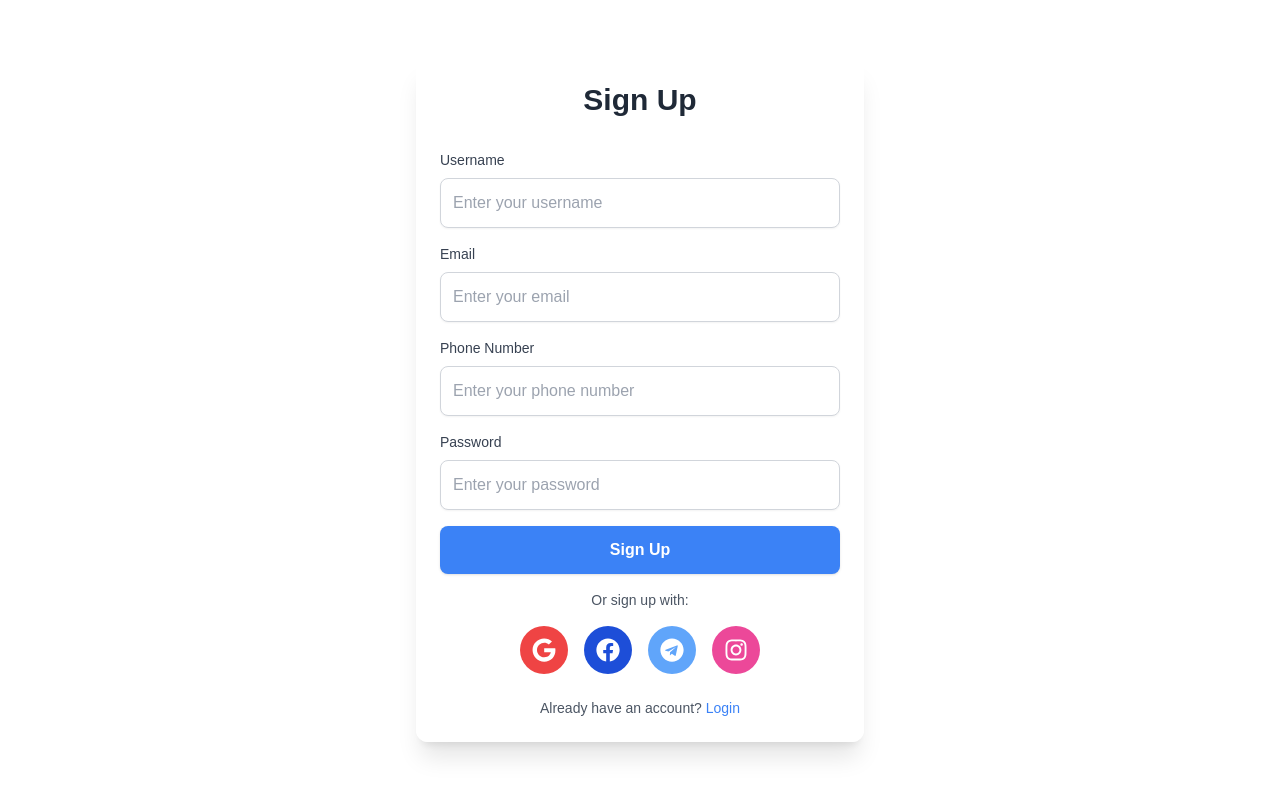
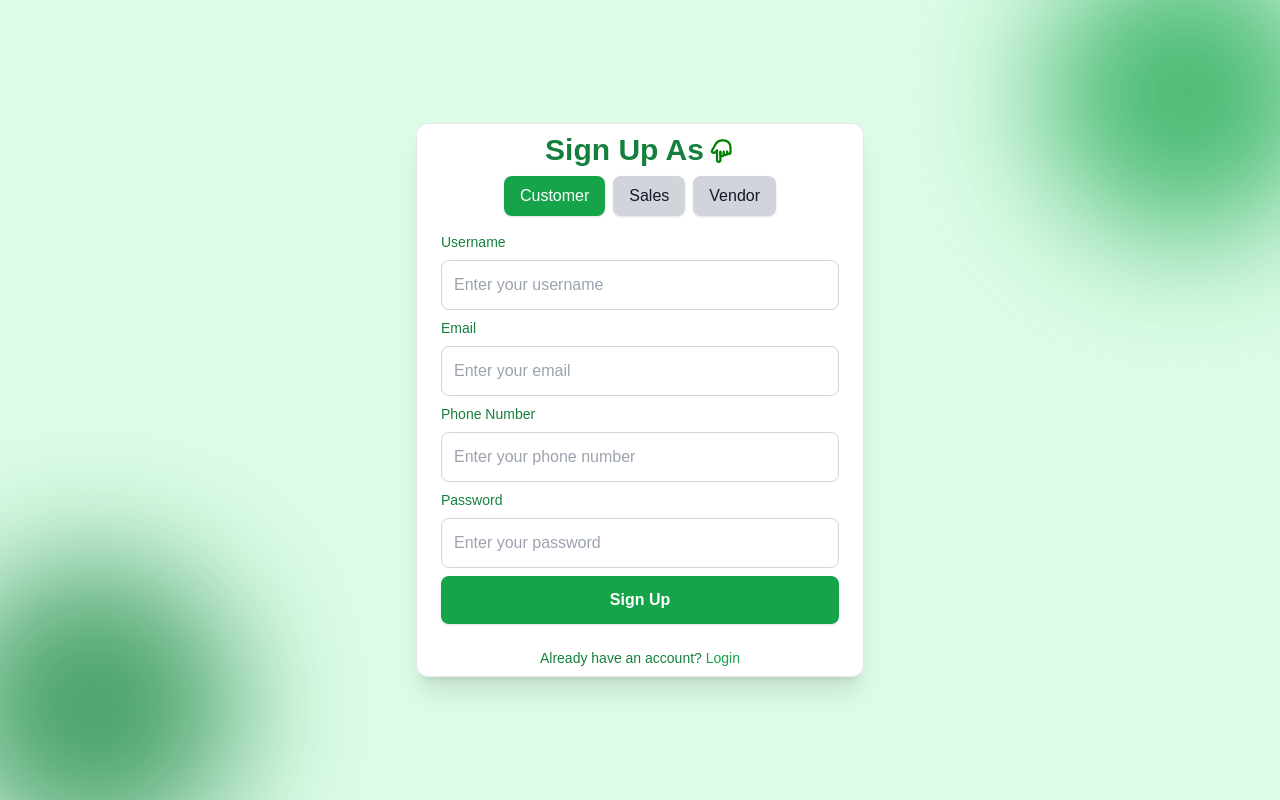
Before and after one commit to yared098/Afro-Digital-sales-front-end1, a React (Vite) app: page /signup in a window 1280 px wide. Built offline with nearby package versions, Linux system fonts and the light colour scheme.

Commit message:
login and signup updated

```diff
--- a/src/App.jsx
+++ b/src/App.jsx
@@ -9,6 +9,7 @@ import SalesDashboard from './pages/SalesDashboard';
 import BusinessDashboard from './pages/BusinessDashboard';
 import './App.css'; // Import Tailwind CSS here
 import HomePage from './pages/HomePage';
+import GetStartedPage from './pages/GetStartedPage';
 
 function App() {
   // Initialize Firebase Auth
@@ -18,6 +19,7 @@ function App() {
     <Router>
       <Routes>
         <Route path="/" element={<HomePage />} /> {/* Default route */}
+        <Route path="/getStarted" element={<GetStartedPage />} /> {/* Default route */}
         <Route path="/signup" element={<SignUp />} />
         <Route path="/login" element={<Login />} />
 
--- /dev/null
+++ b/src/pages/GetStartedPage.jsx
@@ -0,0 +1,56 @@
+import { useState } from "react";
+import { motion } from "framer-motion";
+
+export default function GetStartedPage() {
+  const [isLogin, setIsLogin] = useState(true);
+  const [role, setRole] = useState("customer");
+
+  return (
+    <div className="flex justify-center items-center min-h-screen bg-white p-4">
+      <motion.div
+        initial={{ opacity: 0, y: -20 }}
+        animate={{ opacity: 1, y: 0 }}
+        transition={{ duration: 0.5 }}
+      >
+        <div className="max-w-md w-full p-6 shadow-lg rounded-2xl border border-gray-200 bg-white">
+          <div>
+            <h2 className="text-2xl font-bold text-center mb-4">
+              {isLogin ? "Login" : "Sign Up"}
+            </h2>
+            <select
+              value={role}
+              onChange={(e) => setRole(e.target.value)}
+              className="w-full p-2 border border-gray-300 rounded mb-4"
+            >
+              <option value="customer">Customer</option>
+              <option value="sales">Sales</option>
+              <option value="company">Company</option>
+            </select>
+            <input
+              placeholder="Email"
+              type="email"
+              className="w-full p-2 border border-gray-300 rounded mb-3"
+            />
+            <input
+              placeholder="Password"
+              type="password"
+              className="w-full p-2 border border-gray-300 rounded mb-4"
+            />
+            <button className="w-full p-2 bg-blue-600 text-white rounded">
+              {isLogin ? "Login" : "Sign Up"}
+            </button>
+            <p className="text-center text-sm mt-4">
+              {isLogin ? "Don't have an account?" : "Already have an account?"}
+              <span
+                className="text-blue-600 cursor-pointer ml-1"
+                onClick={() => setIsLogin(!isLogin)}
+              >
+                {isLogin ? "Sign Up" : "Login"}
+              </span>
+            </p>
+          </div>
+        </div>
+      </motion.div>
+    </div>
+  );
+}
--- a/src/pages/Login.jsx
+++ b/src/pages/Login.jsx
@@ -1,243 +1,123 @@
-
-
-// import React, { useState } from 'react';
-// import { signInWithEmailAndPasswordCustom, signInWithProvider } from '../services/auth/authService'; // Use the correct function names
-// import { useNavigate } from 'react-router-dom';
-// import { FaGoogle, FaFacebook, FaTwitter, FaInstagram } from 'react-icons/fa'; // Import icons
-
-// const Login = () => {
-//   const [email, setEmail] = useState('');
-//   const [password, setPassword] = useState('');
-//   const [error, setError] = useState('');
-//   const navigate = useNavigate();
-
-//   const handleLogin = async (e) => {
-//     e.preventDefault();
-//     try {
-//       await signInWithEmailAndPasswordCustom(email, password); // Corrected function name
-//       navigate('/dashboard'); // Redirect to dashboard or homepage after login
-//     } catch (error) {
-//       setError('Error logging in. Please try again.');
-//     }
-//   };
-
-//   const handleProviderLogin = async (provider) => {
-//     try {
-//       await signInWithProvider(provider);
-//       navigate('/dashboard'); // Redirect to dashboard after successful login
-//     } catch (error) {
-//       setError(`Error logging in with ${provider}. Please try again.`);
-//     }
-//   };
-
-//   return (
-//     <div className="bg-white w-full min-h-screen flex justify-center items-center">
-//       <div className="w-full max-w-md p-6 bg-white bg-opacity-80 backdrop-blur-lg rounded-xl shadow-xl">
-//         <h2 className="text-3xl font-semibold text-center text-gray-800">Login</h2>
-//         <form onSubmit={handleLogin} className="mt-8 space-y-4">
-//           <div className="flex flex-col">
-//             <label htmlFor="email" className="text-sm font-medium text-gray-700">Email</label>
-//             <input
-//               type="email"
-//               id="email"
-//               placeholder="Enter your email"
-//               value={email}
-//               onChange={(e) => setEmail(e.target.value)}
-//               className="p-3 mt-2 border border-gray-300 rounded-lg shadow-sm focus:outline-none focus:ring-2 focus:ring-blue-500"
-//             />
-//           </div>
-//           <div className="flex flex-col">
-//             <label htmlFor="password" className="text-sm font-medium text-gray-700">Password</label>
-//             <input
-//               type="password"
-//               id="password"
-//               placeholder="Enter your password"
-//               value={password}
-//               onChange={(e) => setPassword(e.target.value)}
-//               className="p-3 mt-2 border border-gray-300 rounded-lg shadow-sm focus:outline-none focus:ring-2 focus:ring-blue-500"
-//             />
-//           </div>
-//           {error && <p className="text-red-500 text-sm">{error}</p>}
-//           <button type="submit" className="w-full p-3 mt-4 bg-blue-500 text-white font-semibold rounded-lg shadow hover:bg-blue-600">
-//             Login
-//           </button>
-//         </form>
-//         <div className="mt-6">
-//           <p className="text-center mb-4 text-sm text-gray-600">Or login with</p>
-//           <div className="flex justify-center space-x-4 mt-4">
-//             <button
-//               onClick={() => handleProviderLogin('google')}
-//               className="p-3 bg-red-500 text-white rounded-full hover:bg-red-600 transition"
-//             >
-//               <FaGoogle size={24} />
-//             </button>
-//             <button
-//               onClick={() => handleProviderLogin('facebook')}
-//               className="p-3 bg-blue-600 text-white rounded-full hover:bg-blue-700 transition"
-//             >
-//               <FaFacebook size={24} />
-//             </button>
-//             <button
-//               onClick={() => handleProviderLogin('twitter')}
-//               className="p-3 bg-blue-400 text-white rounded-full hover:bg-blue-500 transition"
-//             >
-//               <FaTwitter size={24} />
-//             </button>
-//             <button
-//               onClick={() => handleProviderLogin('instagram')}
-//               className="p-3 bg-pink-500 text-white rounded-full hover:bg-pink-600 transition"
-//             >
-//               <FaInstagram size={24} />
-//             </button>
-//           </div>
-//         </div>
-//         <p className="mt-6 text-center text-sm text-gray-600">
-//           Don't have an account?{' '}
-//           <a href="/signup" className="text-blue-500 hover:underline">Sign Up</a>
-//         </p>
-//       </div>
-//     </div>
-//   );
-// };
-
-// export default Login;
-
-import React, { useState } from 'react';
-import { signInWithEmailAndPasswordCustom, signInWithProvider } from '../services/auth/authService'; // Correct function names
+import { useState } from 'react';
 import { useNavigate } from 'react-router-dom';
 import { FaGoogle, FaFacebook, FaTwitter, FaInstagram } from 'react-icons/fa';
+import axios from 'axios';
+import { motion } from 'framer-motion';
+import { TbHandFingerDown } from "react-icons/tb";
 
 const Login = () => {
   const [email, setEmail] = useState('');
   const [password, setPassword] = useState('');
+  const [role, setRole] = useState('user');
   const [error, setError] = useState('');
-  const [loading, setLoading] = useState(false); // State for loading indicator
+  const [loading, setLoading] = useState(false);
   const navigate = useNavigate();
 
   const handleLogin = async (e) => {
     e.preventDefault();
-    setLoading(true); // Show loading indicator
-    setError(''); // Reset error message
+    setLoading(true);
+    setError('');
     try {
-      await signInWithEmailAndPasswordCustom(email, password); // Corrected function name
-      navigate('/dashboard'); // Redirect to dashboard or homepage after login
+      const response = await axios.post('/api/auth/login', { email, password, role });
+      if (response.data.success) {
+        navigate(`/${role}/dashboard`);
+      } else {
+        setError(response.data.message || 'Error logging in. Please try again.');
+      }
     } catch (error) {
       setError('Error logging in. Please try again.');
     } finally {
-      setLoading(false); // Hide loading indicator
-    }
-  };
-
-  const handleProviderLogin = async (provider) => {
-    setLoading(true); // Show loading indicator
-    setError(''); // Reset error message
-    try {
-      await signInWithProvider(provider);
-      navigate('/dashboard'); // Redirect to dashboard after successful login
-    } catch (error) {
-      setError(`Error logging in with ${provider}. Please try again.`);
-    } finally {
-      setLoading(false); // Hide loading indicator
+      setLoading(false);
     }
   };
 
   return (
-    <div className="bg-white w-full min-h-screen flex justify-center items-center">
-      <div className="w-full max-w-md p-6 bg-white bg-opacity-80 backdrop-blur-lg rounded-xl shadow-xl">
-        <h2 className="text-3xl font-semibold text-center text-gray-800">Login</h2>
-        <form onSubmit={handleLogin} className="mt-8 space-y-4">
+    <div className="relative w-full min-h-screen flex justify-center items-center bg-green-100 overflow-hidden">
+      {/* Glowing circles */}
+      <div className="absolute top-[-50px] right-[-50px] w-72 h-72 bg-green-600 blur-3xl rounded-full animate-pulse"></div>
+      <div className="absolute bottom-[-50px] left-[-50px] w-72 h-72 bg-green-700 blur-3xl rounded-full animate-pulse"></div>
+
+      <motion.div
+        initial={{ opacity: 0, scale: 0.9 }}
+        animate={{ opacity: 1, scale: 1 }}
+        transition={{ duration: 0.5 }}
+        className="w-full max-w-md px-6 py-8 z-10 bg-white rounded-xl shadow-xl border border-gray-200"
+      >
+        <div className='flex justify-center items-center gap-1'>
+          <h2 className="text-3xl font-semibold text-center text-green-700">Login As </h2>
+          <TbHandFingerDown size={27} color='green'/>
+        </div>
+        <div className="mt-4 flex justify-center space-x-2">
+          {['customer', 'sales', 'vendor'].map((r) => (
+            <motion.button
+              key={r}
+              onClick={() => setRole(r)}
+              whileHover={{ scale: 1.1 }}
+              whileTap={{ scale: 0.9 }}
+              className={`px-4 py-2 rounded-lg shadow transition-all duration-300 ${role === r ? 'bg-green-600 text-white' : 'bg-gray-300 text-gray-900'}`}
+            >
+              {r.charAt(0).toUpperCase() + r.slice(1)}
+            </motion.button>
+          ))}
+        </div>
+        <form onSubmit={handleLogin} className="mt-6 space-y-4">
           <div className="flex flex-col">
-            <label htmlFor="email" className="text-sm font-medium text-gray-700">Email</label>
+            <label htmlFor="email" className="text-sm font-medium text-green-700">Email</label>
             <input
               type="email"
               id="email"
               placeholder="Enter your email"
               value={email}
               onChange={(e) => setEmail(e.target.value)}
-              className="p-3 mt-2 border border-gray-300 rounded-lg shadow-sm focus:outline-none focus:ring-2 focus:ring-blue-500"
+              className="p-3 mt-2 border border-gray-300 bg-white text-gray-900 rounded-lg focus:outline-none focus:ring-2 focus:ring-green-500"
             />
           </div>
           <div className="flex flex-col">
-            <label htmlFor="password" className="text-sm font-medium text-gray-700">Password</label>
+            <label htmlFor="password" className="text-sm font-medium text-green-700">Password</label>
             <input
               type="password"
               id="password"
               placeholder="Enter your password"
               value={password}
               onChange={(e) => setPassword(e.target.value)}
-              className="p-3 mt-2 border border-gray-300 rounded-lg shadow-sm focus:outline-none focus:ring-2 focus:ring-blue-500"
+              className="p-3 mt-2 border border-gray-300 bg-white text-gray-900 rounded-lg focus:outline-none focus:ring-2 focus:ring-green-500"
             />
           </div>
           {error && <p className="text-red-500 text-sm">{error}</p>}
-          <button
+          <motion.button
             type="submit"
-            className="w-full p-3 mt-4 bg-blue-500 text-white font-semibold rounded-lg shadow hover:bg-blue-600 flex items-center justify-center"
-            disabled={loading} // Disable button during loading
+            whileHover={{ scale: 1.05 }}
+            whileTap={{ scale: 0.95 }}
+            className="w-full p-3 mt-4 bg-green-600 text-white font-semibold rounded-lg shadow hover:bg-green-700 flex items-center justify-center transition-all duration-300"
+            disabled={loading}
           >
-            {loading ? (
-              <svg
-                className="w-5 h-5 text-white animate-spin"
-                xmlns="http://www.w3.org/2000/svg"
-                fill="none"
-                viewBox="0 0 24 24"
-              >
-                <circle
-                  className="opacity-25"
-                  cx="12"
-                  cy="12"
-                  r="10"
-                  stroke="currentColor"
-                  strokeWidth="4"
-                ></circle>
-                <path
-                  className="opacity-75"
-                  fill="currentColor"
-                  d="M4 12a8 8 0 018-8v8H4z"
-                ></path>
-              </svg>
-            ) : (
-              'Login'
-            )}
-          </button>
+            {loading ? 'Loading...' : 'Login'}
+          </motion.button>
         </form>
         <div className="mt-6">
-          <p className="text-center mb-4 text-sm text-gray-600">Or login with</p>
+          <p className="text-center mb-4 text-sm text-green-700">Or login with</p>
           <div className="flex justify-center space-x-4 mt-4">
-            <button
-              onClick={() => handleProviderLogin('google')}
-              className="p-3 bg-red-500 text-white rounded-full hover:bg-red-600 transition"
-              disabled={loading} // Disable during loading
-            >
-              <FaGoogle size={24} />
-            </button>
-            <button
-              onClick={() => handleProviderLogin('facebook')}
-              className="p-3 bg-blue-600 text-white rounded-full hover:bg-blue-700 transition"
-              disabled={loading} // Disable during loading
-            >
-              <FaFacebook size={24} />
-            </button>
-            <button
-              onClick={() => handleProviderLogin('twitter')}
-              className="p-3 bg-blue-400 text-white rounded-full hover:bg-blue-500 transition"
-              disabled={loading} // Disable during loading
-            >
-              <FaTwitter size={24} />
-            </button>
-            <button
-              onClick={() => handleProviderLogin('instagram')}
-              className="p-3 bg-pink-500 text-white rounded-full hover:bg-pink-600 transition"
-              disabled={loading} // Disable during loading
-            >
-              <FaInstagram size={24} />
-            </button>
+            {[
+              { provider: 'google', color: 'bg-red-500', icon: <FaGoogle size={24} /> },
+              { provider: 'facebook', color: 'bg-blue-600', icon: <FaFacebook size={24} /> },
+              { provider: 'twitter', color: 'bg-blue-400', icon: <FaTwitter size={24} /> },
+              { provider: 'instagram', color: 'bg-pink-500', icon: <FaInstagram size={24} /> }
+            ].map(({ provider, color, icon }) => (
+              <button
+                key={provider}
+                className={`p-3 ${color} text-white rounded-full hover:opacity-80 transition`}
+                disabled={loading}
+              >
+                {icon}
+              </button>
+            ))}
           </div>
         </div>
-        <p className="mt-6 text-center text-sm text-gray-600">
+        <p className="mt-6 text-center text-sm text-green-700">
           Don't have an account?{' '}
-          <a href="/signup" className="text-blue-500 hover:underline">Sign Up</a>
+          <a href="/signup" className="text-green-600 hover:underline">Sign Up</a>
         </p>
-      </div>
+      </motion.div>
     </div>
   );
 };
--- a/src/pages/SignUp.jsx
+++ b/src/pages/SignUp.jsx
@@ -1,128 +1,128 @@
-import React, { useState } from 'react';
-import { signUpWithEmailAndPassword } from '../services/auth/authService'; // Ensure this is correct
+import { useState } from 'react';
 import { useNavigate } from 'react-router-dom';
-import { FaGoogle, FaFacebook, FaTelegram, FaInstagram } from 'react-icons/fa'; // Import icons
+import axios from 'axios';
+import { motion } from 'framer-motion';
+import { TbHandFingerDown } from "react-icons/tb";
 
 const SignUp = () => {
   const [email, setEmail] = useState('');
   const [password, setPassword] = useState('');
   const [username, setUsername] = useState('');
   const [phoneNumber, setPhoneNumber] = useState('');
+  const [role, setRole] = useState('customer');
   const [error, setError] = useState('');
+  const [loading, setLoading] = useState(false);
   const navigate = useNavigate();
 
   const handleSignUp = async (e) => {
     e.preventDefault();
+    setLoading(true);
+    setError('');
     try {
-      await signUpWithEmailAndPassword(email, password);
-      navigate('/login'); // Redirect to login after successful sign-up
+      const response = await axios.post(`/api/auth/${role}`, { username, email, phoneNumber, password, role });
+      if (response.data.success) {
+        navigate('/login');
+      } else {
+        setError(response.data.message || 'Error signing up. Please try again.');
+      }
     } catch (error) {
+      console.error("handleSignUp error:", error)
       setError('Error signing up. Please try again.');
+    } finally {
+      setLoading(false);
     }
   };
 
-  const handleSocialSignUp = (platform) => {
-    console.log(`Sign up with ${platform}`);
-    // Add logic for the respective social media authentication
-  };
+  return (
+    <div className="relative w-full min-h-screen flex justify-center items-center bg-green-100 overflow-hidden">
+      {/* Glowing circles */}
+      <div className="absolute top-[-50px] right-[-50px] w-72 h-72  bg-green-600  blur-3xl rounded-full animate-pulse"></div>
+      <div className="absolute bottom-[-50px] left-[-50px] w-72 h-72  bg-green-700  blur-3xl rounded-full animate-pulse"></div>
 
-  return (
-    <div className="bg-white w-full min-h-screen flex justify-center items-center">
-      <div className="w-full max-w-md p-6 bg-white bg-opacity-80 backdrop-blur-lg rounded-xl shadow-xl">
-        <h2 className="text-3xl font-semibold text-center text-gray-800">Sign Up</h2>
-        <form onSubmit={handleSignUp} className="mt-8 space-y-4">
-          {/* Username Field */}
+      <motion.div
+        initial={{ opacity: 0, scale: 0.9 }}
+        animate={{ opacity: 1, scale: 1 }}
+        transition={{ duration: 0.5 }}
+        className="w-full max-w-md px-6 py-2 z-10 bg-white rounded-xl shadow-xl border border-gray-200"
+      >
+        <div className='flex justify-center items-center gap-1'>
+          <h2 className="text-3xl font-semibold text-center text-green-700">Sign Up As </h2>
+          <TbHandFingerDown size={27} color='green'/>
+        </div>
+        <div className="mt-2 flex justify-center space-x-2">
+          {['customer', 'sales', 'vendor'].map((r) => (
+            <motion.button
+              key={r}
+              onClick={() => setRole(r)}
+              whileHover={{ scale: 1.1 }}
+              whileTap={{ scale: 0.9 }}
+              className={`px-4 py-2 rounded-lg shadow transition-all duration-300 ${role === r ? 'bg-green-600 text-white' : 'bg-gray-300 text-gray-900'}`}
+            >
+              {r.charAt(0).toUpperCase() + r.slice(1)}
+            </motion.button>
+          ))}
+        </div>
+        <form onSubmit={handleSignUp} className="mt-4 space-y-2">
           <div className="flex flex-col">
-            <label htmlFor="username" className="text-sm font-medium text-gray-700">Username</label>
+            <label htmlFor="username" className="text-sm font-medium text-green-700">Username</label>
             <input
               type="text"
               id="username"
               placeholder="Enter your username"
               value={username}
               onChange={(e) => setUsername(e.target.value)}
-              className="p-3 mt-2 border border-gray-300 rounded-lg shadow-sm focus:outline-none focus:ring-2 focus:ring-blue-500"
+              className="p-3 mt-2 border border-gray-300 bg-white text-gray-900 rounded-lg focus:outline-none focus:ring-2 focus:ring-green-500"
             />
           </div>
-
-          {/* Email Field */}
           <div className="flex flex-col">
-            <label htmlFor="email" className="text-sm font-medium text-gray-700">Email</label>
+            <label htmlFor="email" className="text-sm font-medium text-green-700">Email</label>
             <input
               type="email"
               id="email"
               placeholder="Enter your email"
               value={email}
               onChange={(e) => setEmail(e.target.value)}
-              className="p-3 mt-2 border border-gray-300 rounded-lg shadow-sm focus:outline-none focus:ring-2 focus:ring-blue-500"
+              className="p-3 mt-2 border border-gray-300 bg-white text-gray-900 rounded-lg focus:outline-none focus:ring-2 focus:ring-green-500"
             />
           </div>
-
-          {/* Phone Number Field */}
           <div className="flex flex-col">
-            <label htmlFor="phone" className="text-sm font-medium text-gray-700">Phone Number</label>
+            <label htmlFor="phone" className="text-sm font-medium text-green-700">Phone Number</label>
             <input
               type="text"
               id="phone"
               placeholder="Enter your phone number"
               value={phoneNumber}
               onChange={(e) => setPhoneNumber(e.target.value)}
-              className="p-3 mt-2 border border-gray-300 rounded-lg shadow-sm focus:outline-none focus:ring-2 focus:ring-blue-500"
+              className="p-3 mt-2 border border-gray-300 bg-white text-gray-900 rounded-lg focus:outline-none focus:ring-2 focus:ring-green-500"
             />
           </div>
-
-          {/* Password Field */}
           <div className="flex flex-col">
-            <label htmlFor="password" className="text-sm font-medium text-gray-700">Password</label>
+            <label htmlFor="password" className="text-sm font-medium text-green-700">Password</label>
             <input
               type="password"
               id="password"
               placeholder="Enter your password"
               value={password}
               onChange={(e) => setPassword(e.target.value)}
-              className="p-3 mt-2 border border-gray-300 rounded-lg shadow-sm focus:outline-none focus:ring-2 focus:ring-blue-500"
+              className="p-3 mt-2 border border-gray-300 bg-white text-gray-900 rounded-lg focus:outline-none focus:ring-2 focus:ring-green-500"
             />
           </div>
-
           {error && <p className="text-red-500 text-sm">{error}</p>}
-
-          <button type="submit" className="w-full p-3 mt-4 bg-blue-500 text-white font-semibold rounded-lg shadow hover:bg-blue-600">
-            Sign Up
-          </button>
+          <motion.button
+            type="submit"
+            whileHover={{ scale: 1.05 }}
+            whileTap={{ scale: 0.95 }}
+            className="w-full p-3 mt-4 bg-green-600 text-white font-semibold rounded-lg shadow hover:bg-green-700 flex items-center justify-center transition-all duration-300"
+            disabled={loading}
+          >
+            {loading ? 'Loading...' : 'Sign Up'}
+          </motion.button>
         </form>
-
-        <p className="mt-4 text-center text-sm text-gray-600">Or sign up with:</p>
-        <div className="flex justify-center space-x-4 mt-4">
-          <button
-            onClick={() => handleSocialSignUp('Google')}
-            className="p-3 bg-red-500 text-white rounded-full hover:bg-red-600 transition"
-          >
-            <FaGoogle size={24} />
-          </button>
-          <button
-            onClick={() => handleSocialSignUp('Facebook')}
-            className="p-3 bg-blue-700 text-white rounded-full hover:bg-blue-800 transition"
-          >
-            <FaFacebook size={24} />
-          </button>
-          <button
-            onClick={() => handleSocialSignUp('Telegram')}
-            className="p-3 bg-blue-400 text-white rounded-full hover:bg-blue-500 transition"
-          >
-            <FaTelegram size={24} />
-          </button>
-          <button
-            onClick={() => handleSocialSignUp('Instagram')}
-            className="p-3 bg-pink-500 text-white rounded-full hover:bg-pink-600 transition"
-          >
-            <FaInstagram size={24} />
-          </button>
-        </div>
-
-        <p className="mt-6 text-center text-sm text-gray-600">
+        <p className="mt-6 text-center text-sm text-green-700">
           Already have an account?{' '}
-          <a href="/login" className="text-blue-500 hover:underline">Login</a>
+          <a href="/login" className="text-green-600 hover:underline">Login</a>
         </p>
-      </div>
+      </motion.div>
     </div>
   );
 };
```
